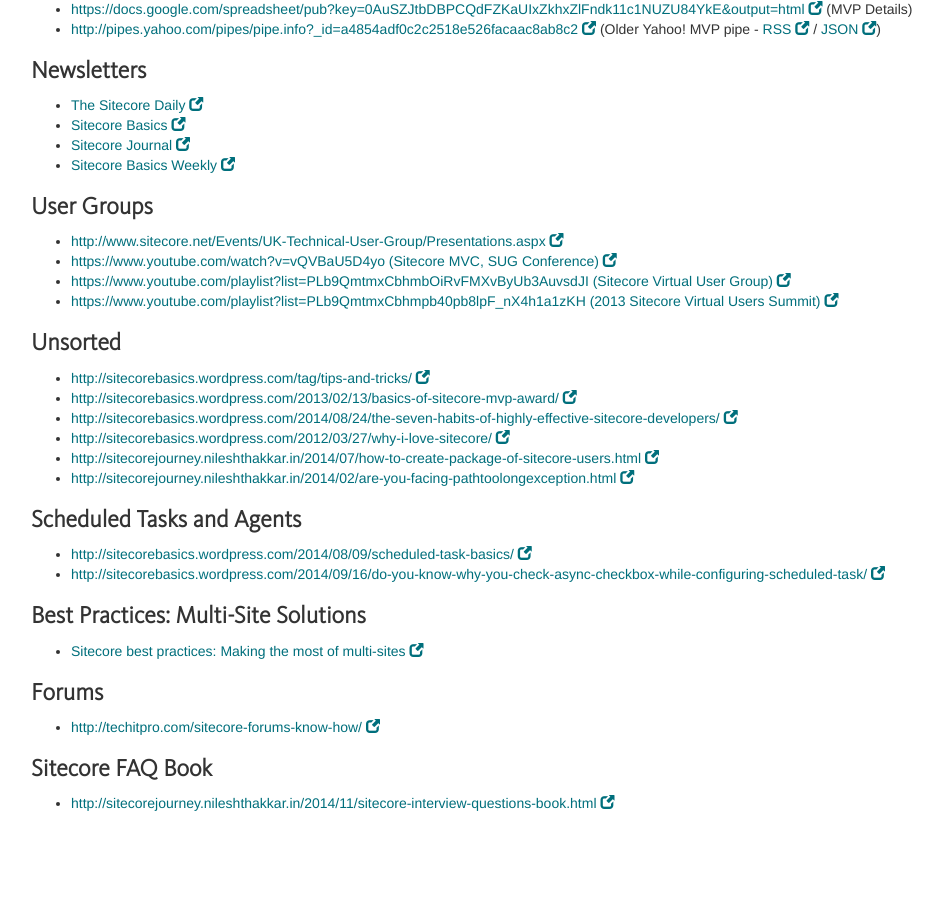
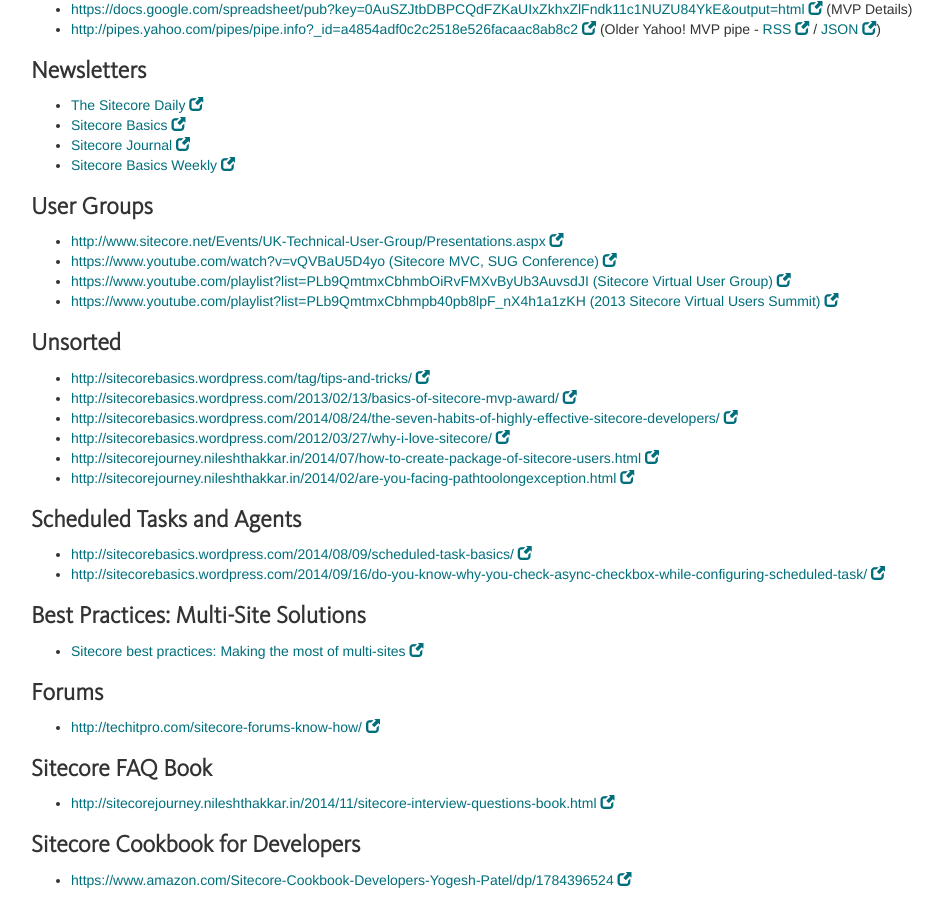
Before and after one commit to Sitecore-Community/docs, a Jekyll site: the page built from index.html, in a window 1280 px wide and 900 px high, scrolled down 2150 px. Shown: the whole window, without its empty margins (39-982 px from the left). Built offline with Jekyll 4.4.1, drawn with Linux system fonts in a browser that asks for light colours; nearby versions of some CDN libraries; a script that is not in the unit is left out; the list of posts is cut into pages by our own code; before the commit the page ends 2973 px from its top, so only the background shows below that.

Commit message:
Update index.html

```diff
--- a/index.html
+++ b/index.html
@@ -102,3 +102,6 @@
 
 <h3>Sitecore FAQ Book</h3>
 <ul><li><a href="http://sitecorejourney.nileshthakkar.in/2014/11/sitecore-interview-questions-book.html">http://sitecorejourney.nileshthakkar.in/2014/11/sitecore-interview-questions-book.html</a></li></ul>
+
+<h3>Sitecore Cookbook for Developers</h3>
+<ul><li><a href="https://www.amazon.com/Sitecore-Cookbook-Developers-Yogesh-Patel/dp/1784396524/">https://www.amazon.com/Sitecore-Cookbook-Developers-Yogesh-Patel/dp/1784396524</a></li></ul>
```
